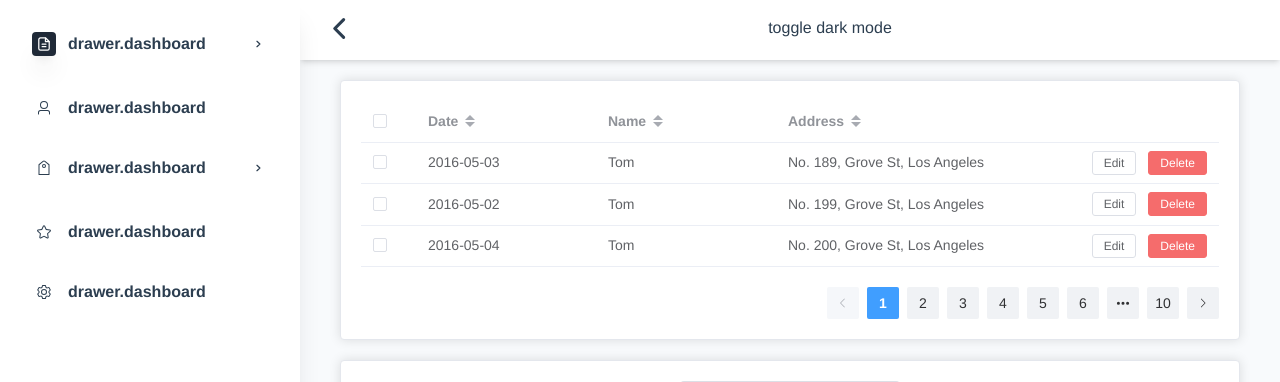
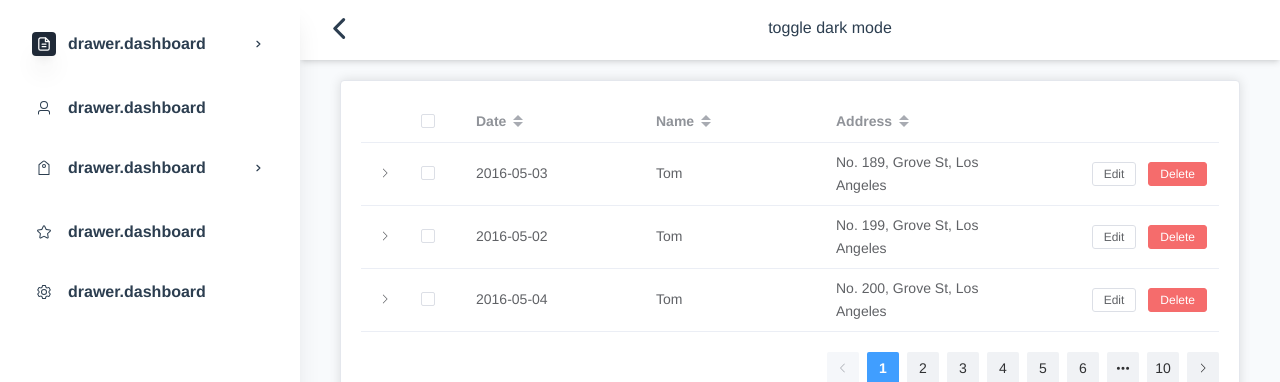
Before and after one commit to thoaiky1992/vite-vue3-ts, a Vue app: page /table in a window 1280 px wide. Shown: the top 382 px of the page. Built offline with nearby package versions, Linux system fonts and the light colour scheme; no server answers; sample sign-in values are in the browser's storage.

Commit message:
setup sub detail row for el-table

```diff
--- a/components.d.ts
+++ b/components.d.ts
@@ -23,6 +23,8 @@ declare module 'vue' {
     ElContainer: typeof import('element-plus/es')['ElContainer'];
     ElDatePicker: typeof import('element-plus/es')['ElDatePicker'];
     ElFooter: typeof import('element-plus/es')['ElFooter'];
+    ElForm: typeof import('element-plus/es')['ElForm'];
+    ElFormItem: typeof import('element-plus/es')['ElFormItem'];
     ElHeader: typeof import('element-plus/es')['ElHeader'];
     ElIcon: typeof import('element-plus/es')['ElIcon'];
     ElMai: typeof import('element-plus/es')['ElMai'];
--- a/src/components/Table.vue
+++ b/src/components/Table.vue
@@ -4,8 +4,19 @@
       row-class-name="dark:bg-slate-600 dark:text-white"
       :data="tableData"
       style="width: 100%"
+      :row-key="(row) => row.id"
+      :expand-row-keys="expandRowKeys"
       @selection-change="handleSelectionChange"
+      @expand-change="handleExpandChange"
     >
+      <el-table-column type="expand">
+        <template #default="{ row }">
+          <el-card class="m-1">
+            <div>{{ row.profile.age }}</div>
+            <div>{{ row.profile.phone }}</div>
+          </el-card>
+        </template>
+      </el-table-column>
       <el-table-column type="selection" width="55" />
       <el-table-column
         class-name="dark:!bg-slate-600 dark:text-white"
@@ -79,6 +90,7 @@ import { ref } from 'vue';
 
 const date = ref('2022-02-04');
 const show = ref<boolean>(true);
+const expandRowKeys = ref([]);
 
 interface ITableItem {
   date: string;
@@ -94,21 +106,43 @@ const handleSelectionChange = (val: ITableItem[]) => {
   console.log(val);
 };
 
+const handleExpandChange = (row, expandedRows) => {
+  const id = row.id;
+  const lastId = expandRowKeys.value[0];
+  // disable mutiple row expanded
+  expandRowKeys.value = id === lastId ? [] : [id];
+};
+
 const tableData: Array<ITableItem> = [
   {
+    id: 123,
     date: '2016-05-03',
     name: 'Tom',
-    address: 'No. 189, Grove St, Los Angeles'
+    address: 'No. 189, Grove St, Los Angeles',
+    profile: {
+      age: 11,
+      phone: 22222
+    }
   },
   {
+    id: 22342,
     date: '2016-05-02',
     name: 'Tom',
-    address: 'No. 199, Grove St, Los Angeles'
+    address: 'No. 199, Grove St, Los Angeles',
+    profile: {
+      age: 234235,
+      phone: 457567658678678
+    }
   },
   {
+    id: 3345345,
     date: '2016-05-04',
     name: 'Tom',
-    address: 'No. 200, Grove St, Los Angeles'
+    address: 'No. 200, Grove St, Los Angeles',
+    profile: {
+      age: 890890890,
+      phone: 232312312
+    }
   }
 ];
 </script>
```
